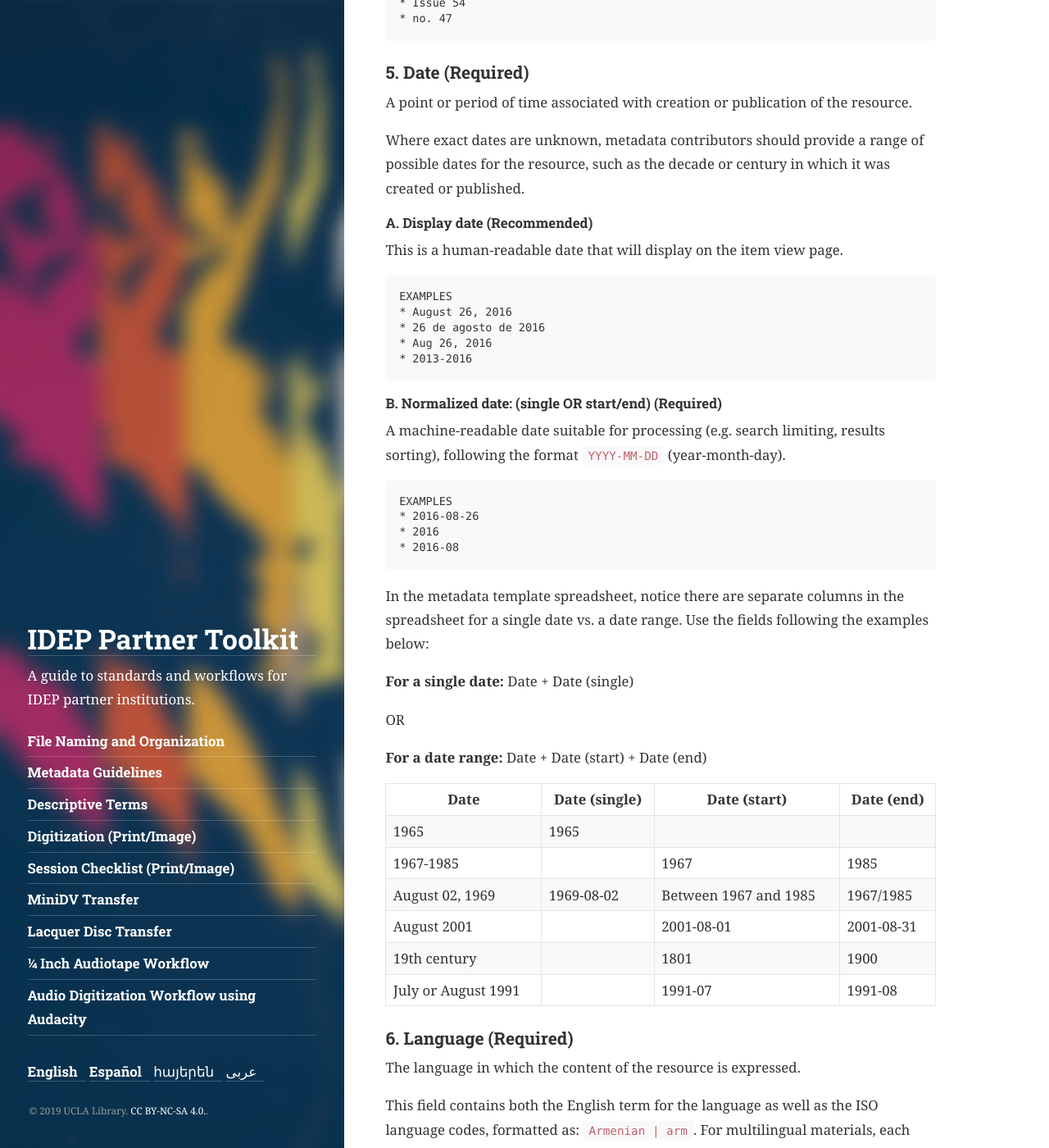
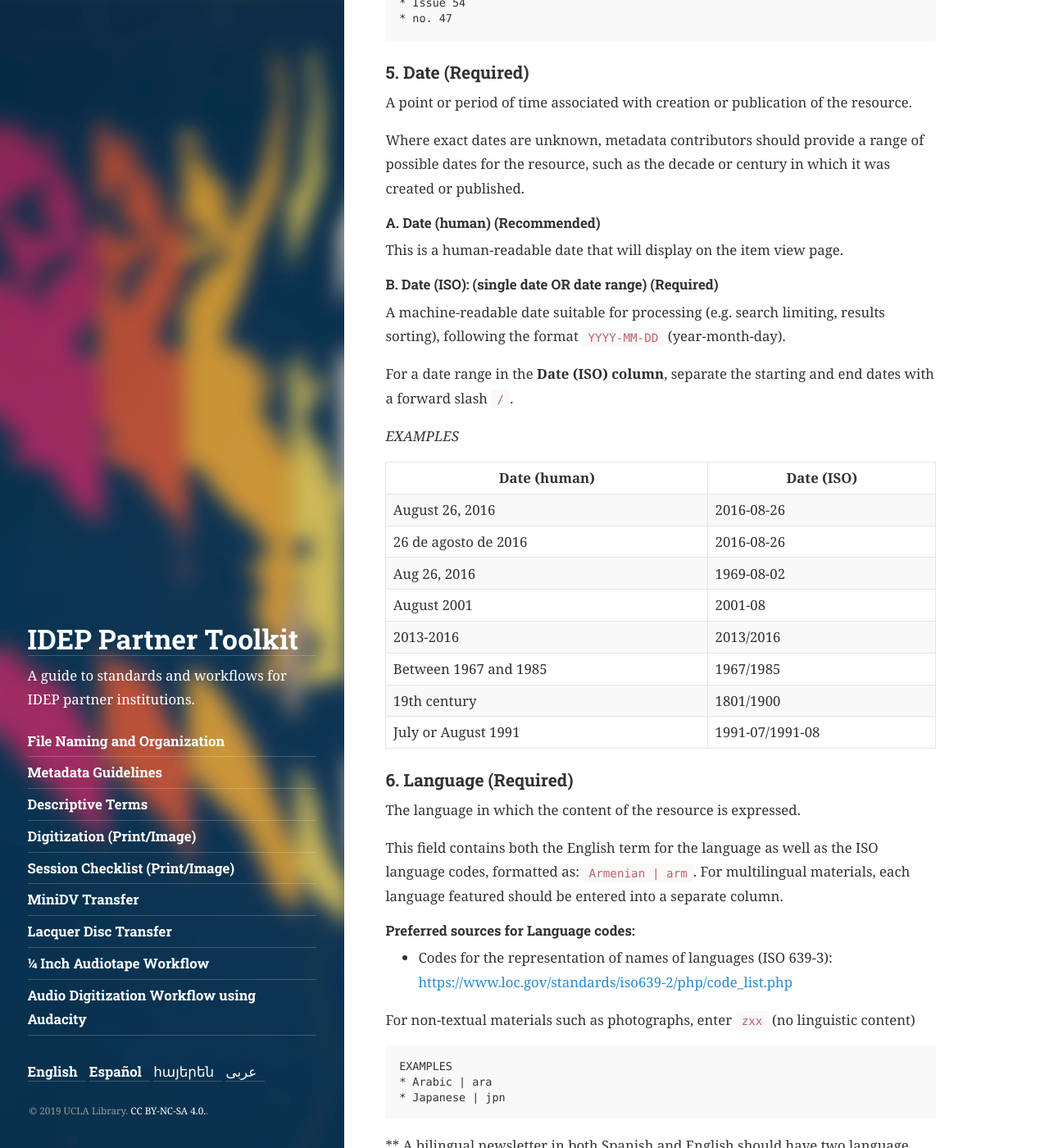
Before and after one commit to UCLALibrary/ideptoolkit, a Jekyll site: the page built from terms.md, in a window 1280 px wide and 1400 px high, scrolled down 3186 px. Shown: the whole window at 82% size. Built offline with Jekyll 4.4.1, drawn with Linux system fonts in a browser that asks for light colours.

Commit message:
update Date in terms

````diff
--- a/terms.md
+++ b/terms.md
@@ -112,42 +112,26 @@ A point or period of time associated with creation or publication of the resourc
 
 Where exact dates are unknown, metadata contributors should provide a range of possible dates for the resource, such as the decade or century in which it was created or published.
 
-#### A. Display date (Recommended)
+#### A. Date (human) (Recommended)
 This is a human-readable date that will display on the item view page.
-```
-EXAMPLES
-* August 26, 2016
-* 26 de agosto de 2016
-* Aug 26, 2016
-* 2013-2016
-```
 
-#### B. Normalized date: (single OR start/end) (Required)
+#### B. Date (ISO): (single date OR date range) (Required)
 A machine-readable date suitable for processing (e.g. search limiting, results sorting), following the format `YYYY-MM-DD` (year-month-day).
-```
-EXAMPLES
-* 2016-08-26
-* 2016
-* 2016-08
-```
-In the metadata template spreadsheet, notice there are separate columns in the spreadsheet for a single date vs. a date range. Use the fields following the examples below:
 
-**For a single date:**
-Date + Date (single)
+For a date range in the **Date (ISO) column**, separate the starting and end dates with a forward slash `/`.
 
-OR
+*EXAMPLES*
 
-**For a date range:**
-Date + Date (start) + Date (end)
-
-| Date | Date (single) | Date (start) | Date (end) |
-| -- | -- | -- | -- |
-| 1965 | 1965 | |
-| 1967-1985 | | 1967 | 1985 |
-| August 02, 1969 | 1969-08-02 | Between 1967 and 1985 | 1967/1985 |
-| August 2001 | | 2001-08-01 | 2001-08-31 |
-| 19th century | | 1801 | 1900 |
-| July or August 1991 | | 1991-07 | 1991-08 |
+| Date (human) | Date (ISO) |
+| -- | -- |
+| August 26, 2016 | 2016-08-26 |
+| 26 de agosto de 2016 | 2016-08-26 |
+| Aug 26, 2016 | 1969-08-02 |
+| August 2001 | 2001-08 |
+| 2013-2016 | 2013/2016 |
+| Between 1967 and 1985 | 1967/1985 |
+| 19th century | 1801/1900 |
+| July or August 1991 | 1991-07/1991-08 |
 
 ### 6. Language (Required)
 The language in which the content of the resource is expressed.
````
